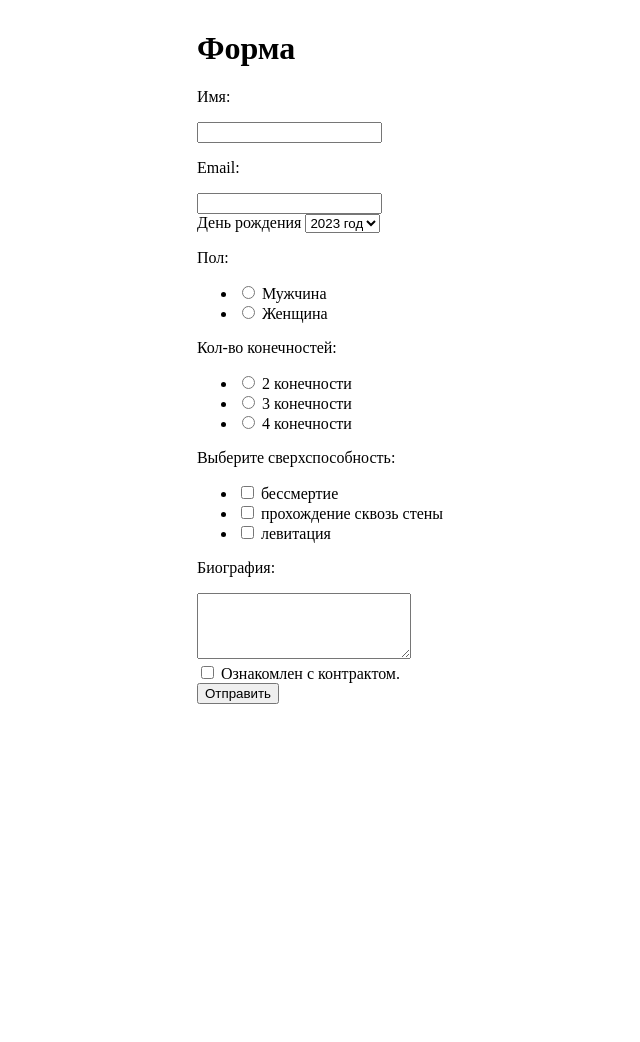
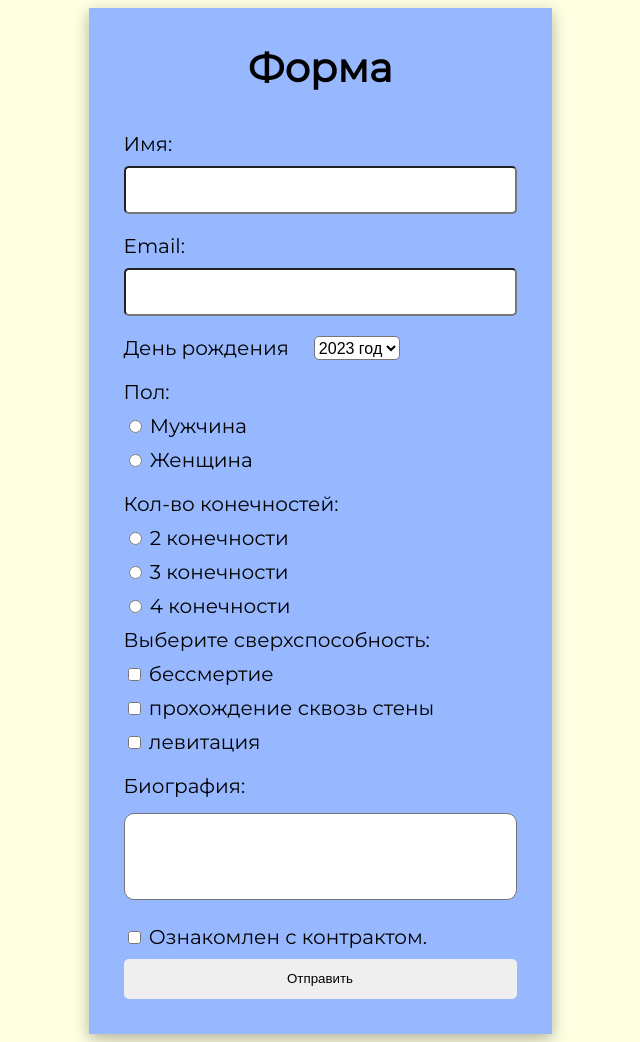
Before and after one commit to MedDarr/web4, a PHP site: page / in a window 1280 px wide. Shown: the whole page, without its empty margins (320-960 px from the left). Before the commit the page ends 704 px from the top, so only its background shows below. Run offline with PHP 8.4, Linux system fonts and the light colour scheme.

Commit message:
Update style.css

```diff
--- a/style.css
+++ b/style.css
@@ -1,24 +1,125 @@
-.form{
+body {
     display: flex;
-   flex-direction: column;
-   align-items: center;
-    order:1;
+    justify-content: center;
+    align-items: center;
+    flex-direction: column;
+    min-height: 98vh;
+    background: rgb(255, 255, 226);
+    font-family: Montserrat;
+    font-size: 15px;
 }
-.form-decor{
-    font-family: 'Times New Roman', Times, serif;
-    font-size: x-large;
-    width: auto;
-    border:3px solid black;
-    margin:0;
+
+form {
+    font-size: 20px;
+    display: flex;
+    flex-direction: column;
+    padding: 35px;
+    background: rgb(151, 184, 255);
+    box-shadow: 0 5px 15px rgba(0, 0, 0, 0.3);
 }
-body {
-	margin: 30px auto 0;
-    width: fit-content;
+
+.form-item {
+    margin-bottom: 20px;
 }
+
+.form-head {
+    margin-bottom: 40px;
+}
+
+.line {
+  width: 375px;
+  height: 30px;
+  font-size: 16px;
+  border-radius: 5px;
+  padding: 7px;
+  display: block;
+}
+
+.line:focus {
+  outline: none;
+}
+
+h1 {
+    text-align: center;
+    margin: 0px;
+}
+
+p {
+    font-size: 20px;
+    margin: 0px;
+    margin-bottom: 10px;
+}
+
+.name, .email {
+    margin-bottom: 0px;
+}
+
+.date {
+    display: flex;
+    font-size: 20px;
+}
+
+.date span {
+    margin-right: 25px;
+}
+
+ul {
+    margin: 0;
+    padding-left: 0;
+}
+
+li {
+    list-style-type: none;
+    margin-bottom: 10px;
+}
+
+label {
+    cursor: pointer;
+}
+
+.big-text {
+    margin-bottom: 15px;
+}
+
+textarea {
+    box-sizing: border-box;
+    resize: none;
+    outline: none;
+    width: 100%;
+    padding: 5px 5px 0px 5px;
+    border-radius: 10px;
+    line-height: 1.5;
+}
+
+.contract {
+    margin-bottom: 10px;
+}
+
+.btn {
+    width: 100%;
+    height: 40px;
+    border: 0px;
+    border-radius: 5px;
+}
+
+select {
+    color: black;
+    background: white;
+    border-radius: 5px;
+    font-size: 16px;
+}
+
 .error {
-    background-color: red;
-	box-shadow: 0 0 7px 1px red;
+    color: red;
 }
-.error-message {
-	color: red;
+
+.msg {
+    margin-bottom: 10px;
+    font-size: 15px;
+    color: rgb(231, 130, 130);
 }
+
+.good {
+    font-size: 25px;
+    margin-bottom: 20px;
+}
```
